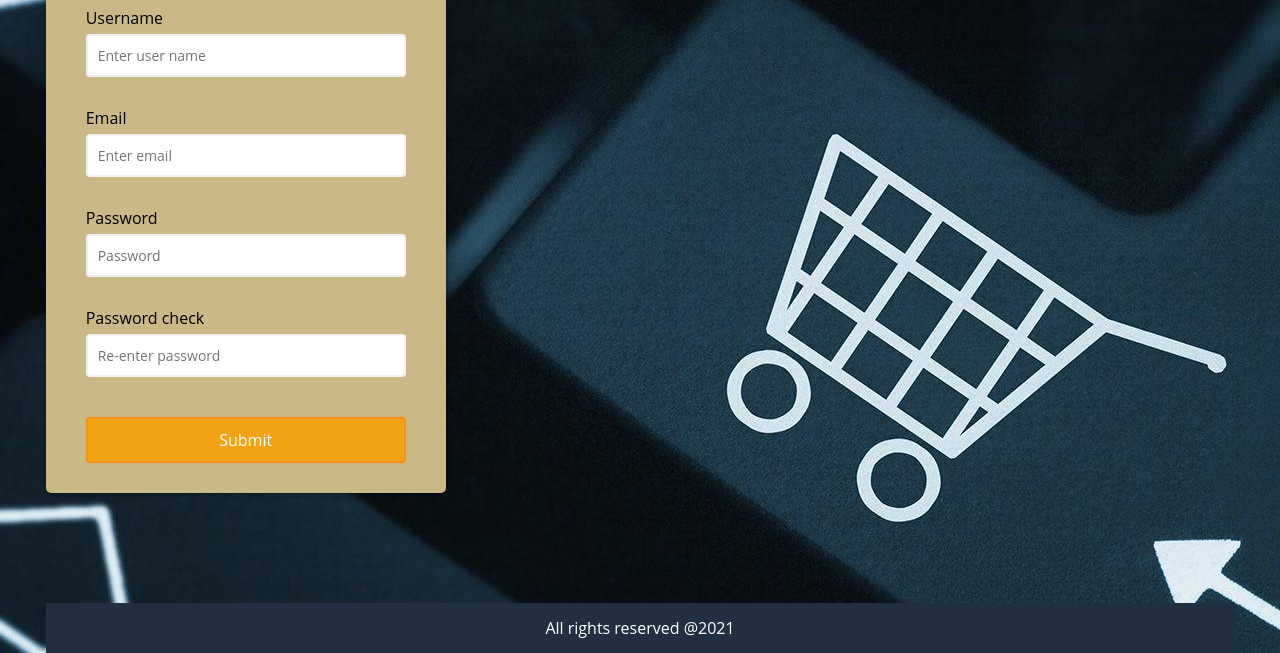
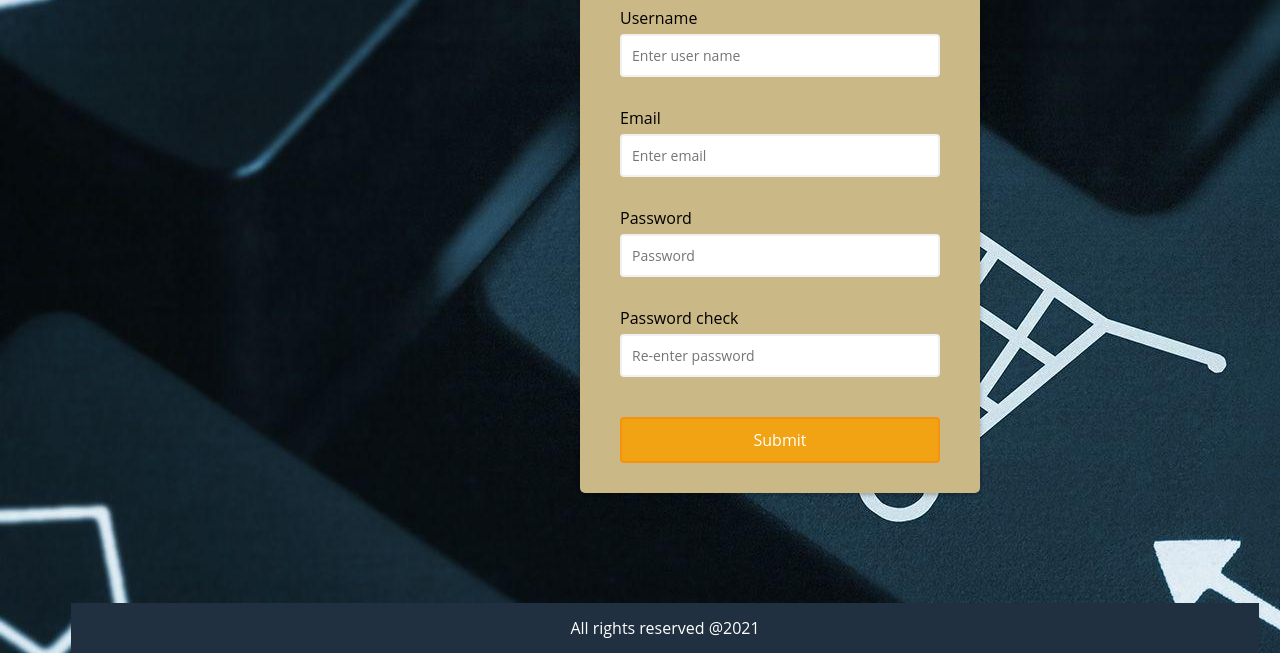
Before and after one commit to anegassi/CS315Project, a plain HTML site: page signUpMod.html in a window 1280 px wide. Shown: the part 147-800 px from the top of the page. Drawn offline with Linux system fonts and the light colour scheme.

Commit message:
updated the postion

```diff
--- a/css/signupStyle.css
+++ b/css/signupStyle.css
@@ -11,6 +11,8 @@ body {
   min-height: 100vh;
   margin: 0;
   background-image: url(/images/bgimg.jpg);
+  margin-left: 50px;
+  position: relative;
 }
 
 .container {
@@ -21,6 +23,9 @@ body {
   width: 400px;
   max-width: 100%;
   background: rgb(202, 184, 134);
+  position: absolute;
+  left: 80px;
+  transform: translateX(450px);
 }
 
 .header {
```
Also changed, not shown: main.html (+1 -0 lines).
